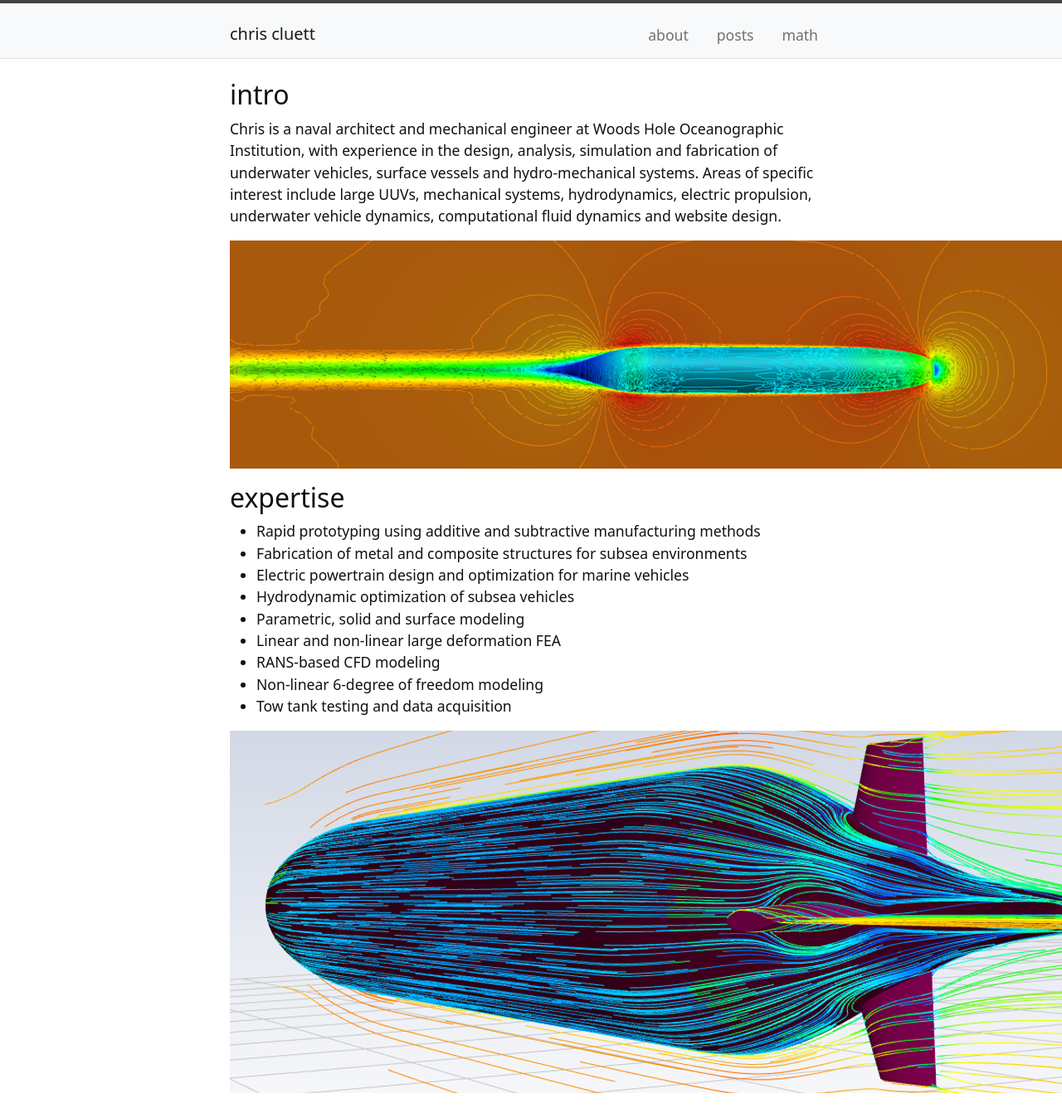
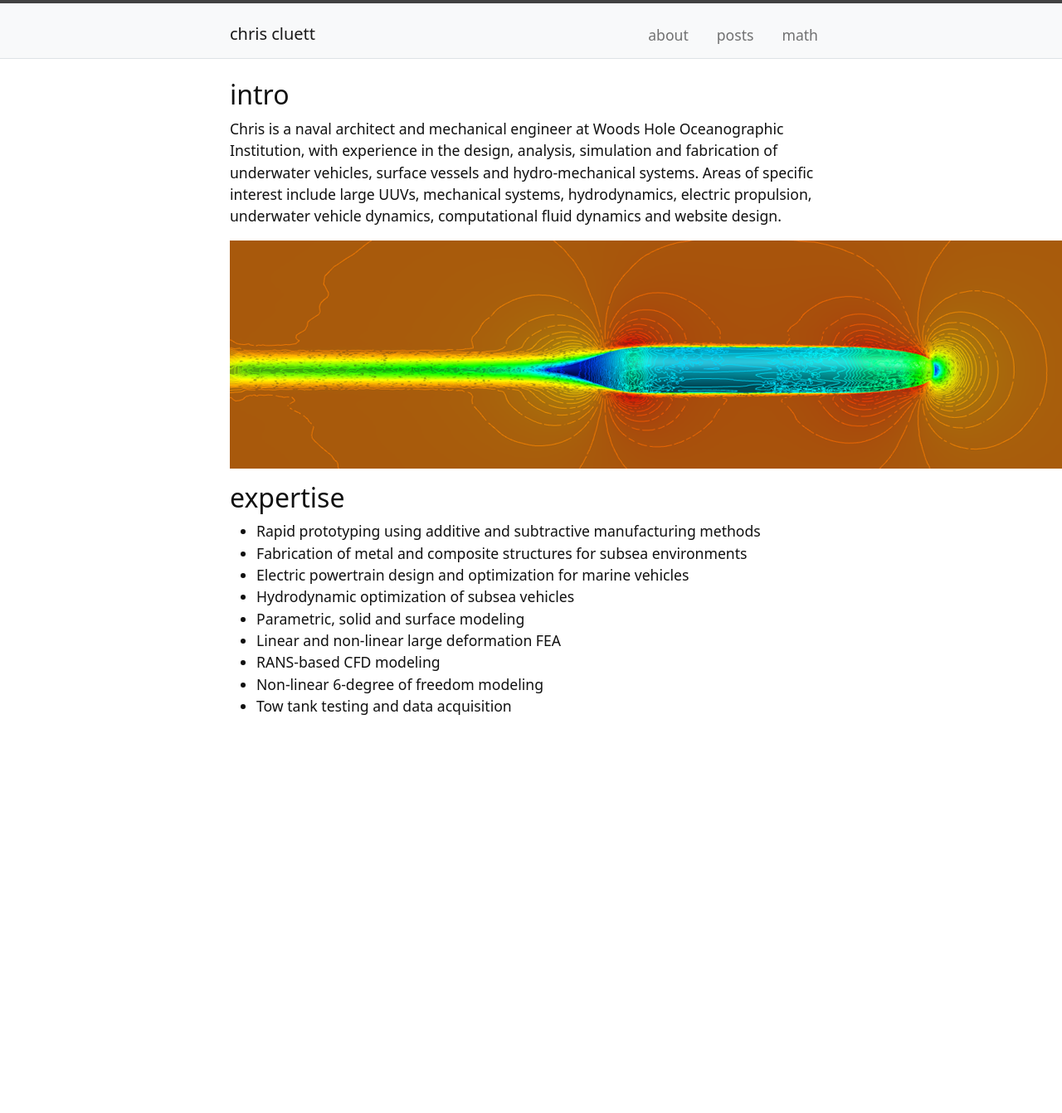
Before and after one commit to ccluett/website, a Jekyll site: the page built from index.md, in a window 1280 px wide. Shown: the whole page at 83% size. Built offline with Jekyll 4.4.1, drawn with Linux system fonts in a browser that asks for light colours; after the commit the page ends 900 px from its top, so only the background shows below that.

Commit message:
Update index.md

```diff
--- a/index.md
+++ b/index.md
@@ -18,6 +18,3 @@ Chris is a naval architect and mechanical engineer at Woods Hole Oceanographic I
 * RANS-based CFD modeling
 * Non-linear 6-degree of freedom modeling
 * Tow tank testing and data acquisition
-
-
-![](/images/picture2.png)
```
